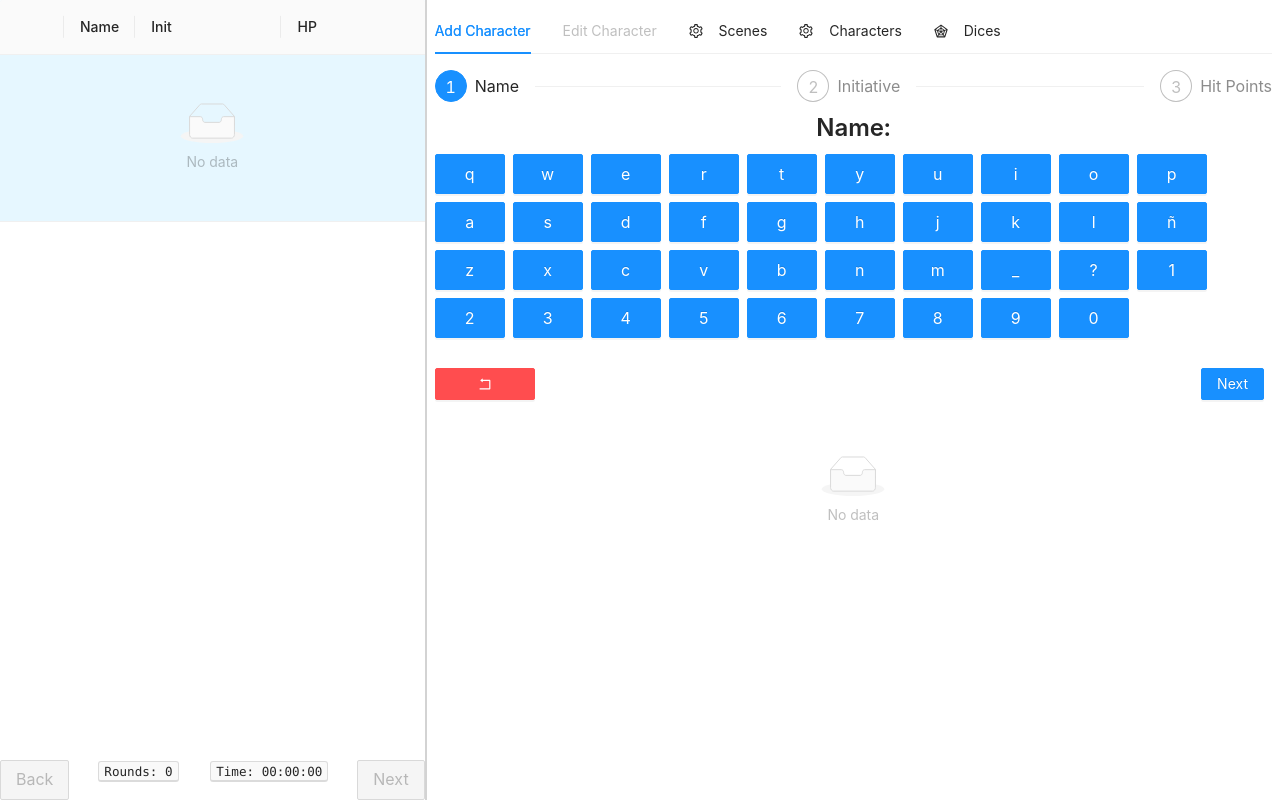
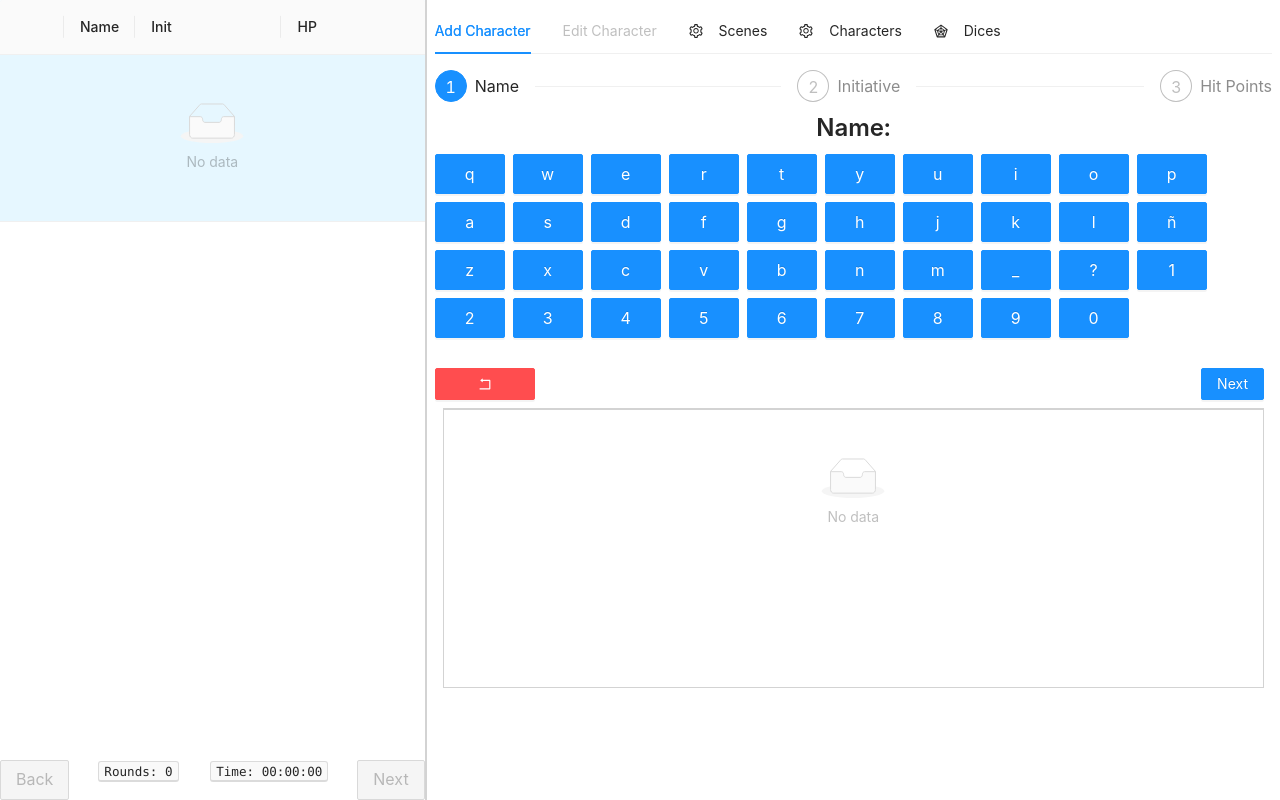
Before and after one commit to santiagoclv/dnd-combat-tracker, a React (Create React App) app: page / in a window 1280 px wide. Built offline with nearby package versions, Linux system fonts and the light colour scheme.

Commit message:
style fixes

```diff
--- a/src/App.js
+++ b/src/App.js
@@ -32,7 +32,13 @@ const App = () => {
             <Col span={shrinkList ? 8 : 14} >
                 <ListCharacters wider={!shrinkList} />
             </Col>
-            <Col span={shrinkList ? 16 : 10} >
+            <Col
+                span={shrinkList ? 16 : 10}
+                style={{
+                    height: '100vh',
+                    overflowX: 'hidden',
+                }}
+            >
                 <Tabs style={{padding: 8}}  onChange={setTab} activeKey={activeTab}>
                     <TabPane tab="Add Character" key="2">
                         <AddCharacter />
--- a/src/components/AddCharacter/components/SuggestedCharacters/SuggestedCharacters.js
+++ b/src/components/AddCharacter/components/SuggestedCharacters/SuggestedCharacters.js
@@ -37,7 +37,14 @@ export default function SuggestedCharacters() {
 
     return (
         <List
-            style={{ margin: '0.5rem'}}
+            style={{
+                margin: '0.5rem',
+                height: '35vh',
+                overflowY: 'scroll',
+                overflowX: 'hidden',
+                border: 'solid 1px lightgrey',
+                borderTop: 'solid 2px lightgrey',
+            }}
             grid={{ gutter: 16, column: 5 }}
             dataSource={characters}
             renderItem={ ({name, initiative, hitpoints, monster }) => (
```
